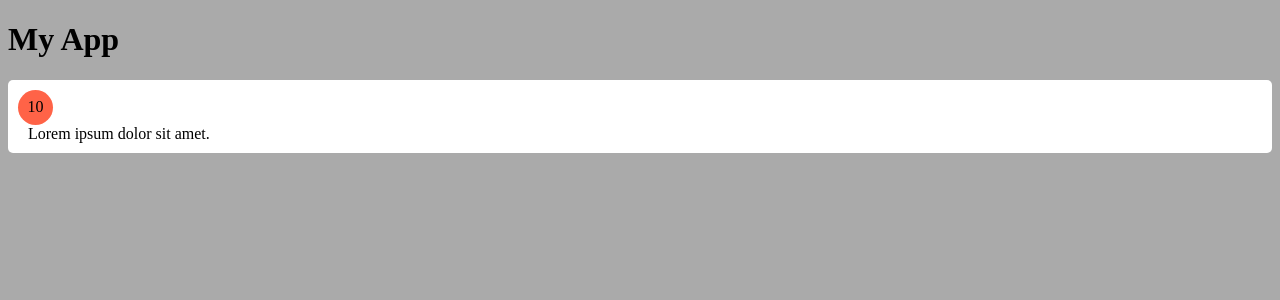
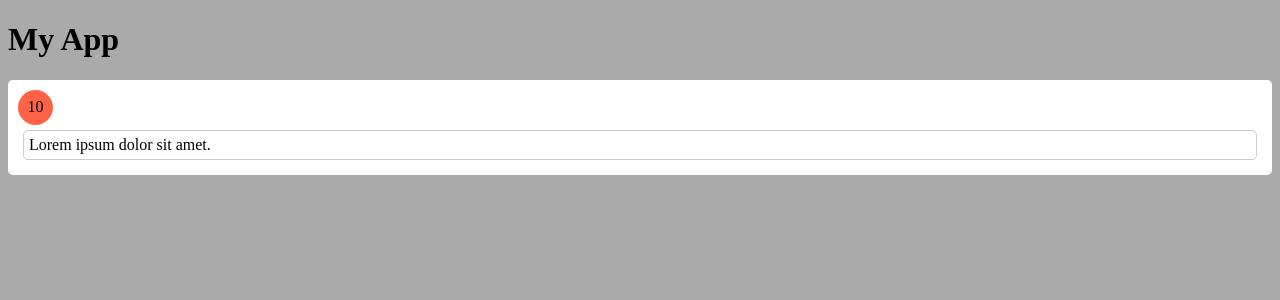
Before and after one commit to sidarhalman/feedback-app, a React (Create React App) app in the folder feedback-frontend/: page / in a window 1280 px wide. Shown: the top 300 px of the page. Built offline with nearby package versions, Linux system fonts and the light colour scheme.

Commit message:
add text-diplay style

```diff
--- a/feedback-frontend/src/styles/FeedbackItem.css
+++ b/feedback-frontend/src/styles/FeedbackItem.css
@@ -14,5 +14,8 @@
   border-radius: 50%;
 }
 .text-display {
-  margin-left: 10px;
+  margin: 5px;
+  border: 1px solid #ccc;
+  padding: 5px;
+  border-radius: 5px;
 }
```
